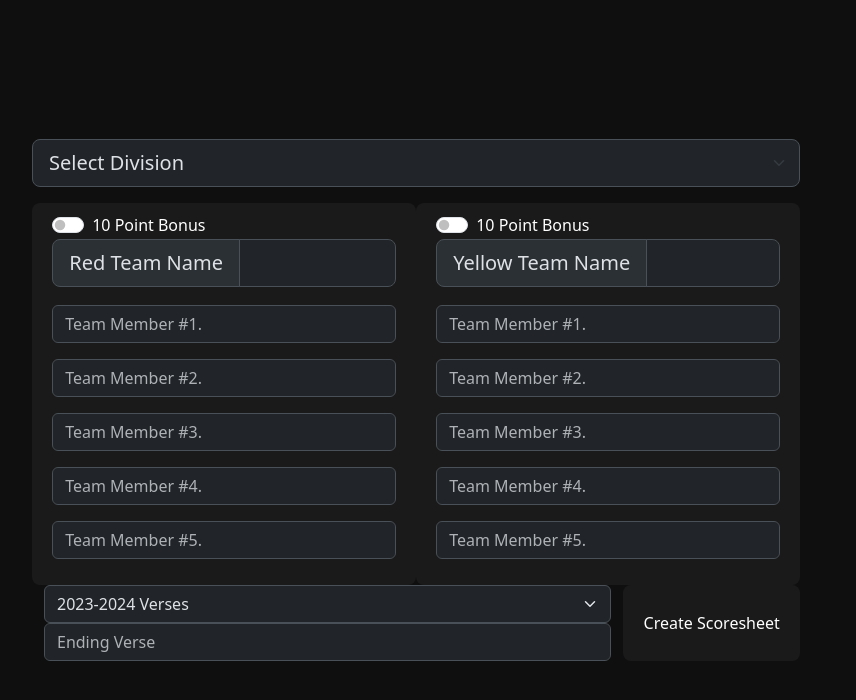
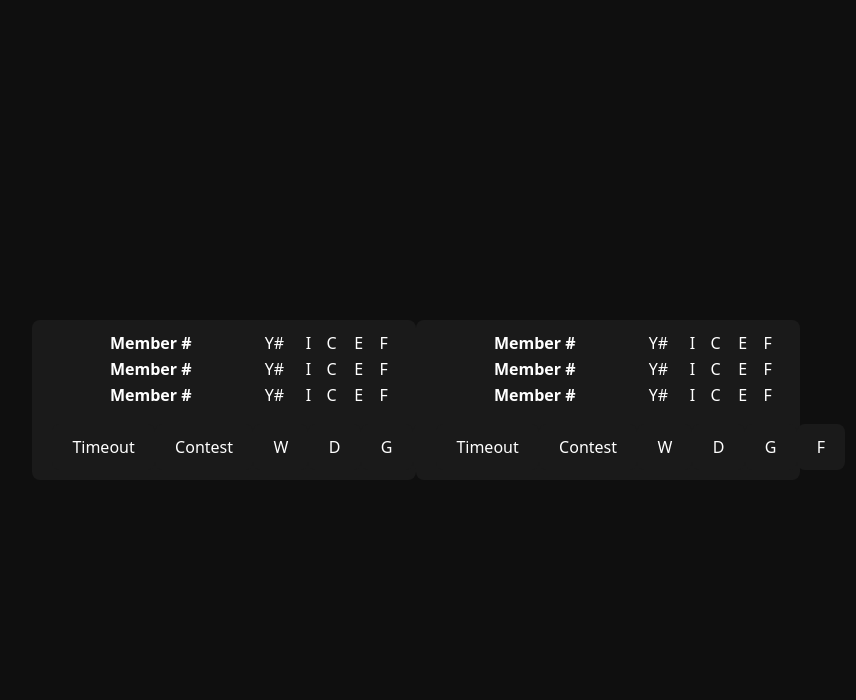
Before and after one commit to bkp0515/QuizzingApp, a React (Vite) app in the folder src/webapp/: page / in a window 1280 px wide. Shown: the top 700 px of the page, without its empty margins (224-1080 px from the left). Built offline with nearby package versions, Linux system fonts and the light colour scheme.

Commit message:
Began Scorekeeping Page work

```diff
--- a/src/webapp/src/App.tsx
+++ b/src/webapp/src/App.tsx
@@ -1,12 +1,13 @@
 import { useState } from 'react'
 import reactLogo from './assets/react.svg'
 import ConfigPage from "./pages/ConfigPage/ConfigPage.tsx"
+import ScoreKeeping from "./pages/ScoreKeeping/ScoreKeeping.tsx"
 import './App.css'
 
 function App() {
   return (
     <>
-      <ConfigPage />
+      <ScoreKeeping />
     </>
   );
 }
--- /dev/null
+++ b/src/webapp/src/pages/ScoreKeeping/ScoreKeeping.tsx
@@ -0,0 +1,11 @@
+import { TeamSection } from "./TeamSection";
+
+function ScoreKeeping() {
+    return (
+        <div className="container">
+            <TeamSection />
+        </div>
+    );
+}
+
+export default ScoreKeeping
--- /dev/null
+++ b/src/webapp/src/pages/ScoreKeeping/TeamBlock.tsx
@@ -0,0 +1,16 @@
+import { TeamMemberRow } from "./TeamMemberRow";
+import { TeamBlockBottomRow } from "./TeamBlockBottomRow";
+
+export const TeamBlock = () => {
+    return (
+        <div className="team-block">
+            <table className="table">
+                <TeamMemberRow />
+                <TeamMemberRow />
+                <TeamMemberRow />
+            </table>
+
+            <TeamBlockBottomRow />
+        </div>
+    );
+}
--- /dev/null
+++ b/src/webapp/src/pages/ScoreKeeping/TeamBlockBottomRow.tsx
@@ -0,0 +1,12 @@
+export const TeamBlockBottomRow = () => {
+    return (
+        <div className="row-component">
+            <button className="btn">Timeout</button>
+            <button className="btn btn-danger">Contest</button>
+            <button className="btn">W</button>
+            <button className="btn">D</button>
+            <button className="btn">G</button>
+            <button className="btn">F</button>
+        </div>
+    );
+}
--- /dev/null
+++ b/src/webapp/src/pages/ScoreKeeping/TeamMemberRow.tsx
@@ -0,0 +1,12 @@
+export const TeamMemberRow = () => {
+    return (
+        <tr>
+            <th scope="row">Member #</th>
+            <td>Y#</td>
+            <td>I</td>
+            <td>C</td>
+            <td>E</td>
+            <td>F</td>
+        </tr>
+    );
+}
--- /dev/null
+++ b/src/webapp/src/pages/ScoreKeeping/TeamSection.tsx
@@ -0,0 +1,10 @@
+import { TeamBlock } from "./TeamBlock";
+
+export const TeamSection = () => {
+    return (
+        <div className="row-component">
+            <TeamBlock />
+            <TeamBlock />
+        </div>
+    );
+}
```
